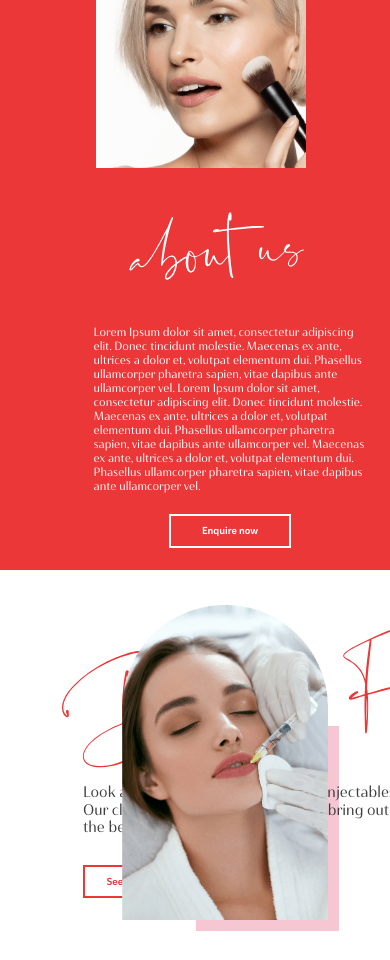
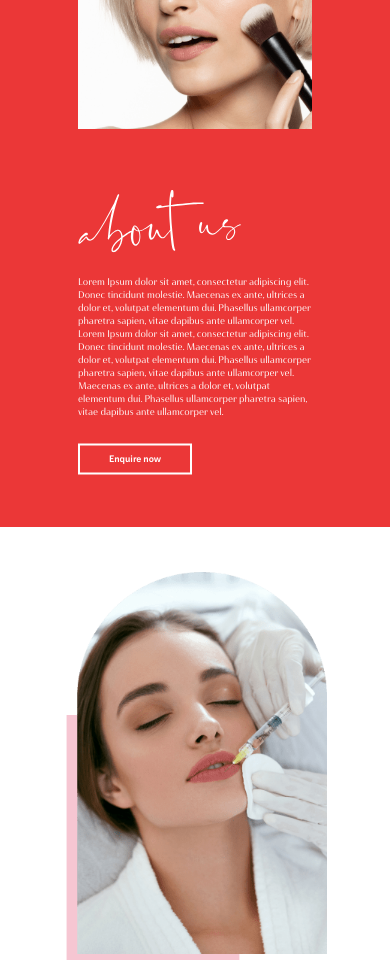
Before and after one commit to marawanthedev/Prive, a React (Create React App) app: page / in a window 390 px wide. Shown: the part 1040-2000 px from the top of the page. Built offline with nearby package versions, Linux system fonts and the light colour scheme.

Commit message:
navbar issue fixed, navbar modified to turn off if a link was clicked on, about us and offers section are now fully responsive

```diff
--- a/src/App.js
+++ b/src/App.js
@@ -7,7 +7,6 @@ function App() {
     <div className="App">
       <Route exact path="/" component={LandingPage}></Route>
       <Route path="/enquiry" component={EnquiryPage}></Route>
-
     </div>
   );
 }
--- a/src/components/AboutUs/AboutUs.css
+++ b/src/components/AboutUs/AboutUs.css
@@ -5,7 +5,7 @@
 
 .landing-about-us {
     width: 100%;
-    height: 52.5rem;
+    height: 55rem;
     background-color: #EB3737;
     display: flex;
     justify-content: flex-start;
@@ -24,7 +24,7 @@
 }
 
 .landing-about-us .left-section img {
-    transform: translate(26.5rem, -6rem);
+    transform: translate(20rem, -6rem);
 }
 
 .landing-about-us .right-section .text-content .header {
@@ -51,152 +51,120 @@
     line-height: 2.3rem;
 }
 
-@media (max-width:1320px) {
-    .landing-about-us .right-section {
-        width: 70%;
-        height: 100%;
-        padding: 0rem 10%;
+@media (max-width:1350px) {
+
+    .landing-about-us .right-section .text-content .paragraph {
+        font-size: 1.75rem;
+        line-height: 2.3rem;
+        margin-bottom: 4rem;
     }
-    .landing-about-us .right-section .text-content .paragraph {
-        color: #FFFCFC;
-        margin-bottom: 3rem;
-        font-family: haboro;
-    }
+
     .landing-about-us .left-section img {
-        transform: translate(10rem, -5rem);
+        transform: translate(15rem, -6rem);
     }
 }
 
-@media (max-width:1100px) {
-    .landing-about-us .right-section {
-        width: 70%;
-        height: 100%;
-        padding: 0rem 2%;
-        margin-left: 10rem;
+@media (max-width:1200px) {
+    .landing-about-us .right-section .text-content .paragraph {
+        font-size: 1.5rem;
+        line-height: 2rem;
+        margin-bottom: 4rem;
     }
-    .landing-about-us .right-section .text-content .paragraph {
-        line-height: 2rem;
-    }
+
     .landing-about-us .left-section img {
-        transform: translate(5rem, -9rem);
-    }
-    .landing-about-us .right-section .text-content .header img {
-        width: 25rem;
+        transform: translate(10rem, -6rem);
     }
 }
 
-@media (max-width:900px) {
+@media (max-width:1050px) {
+
+    .landing-about-us .left-section img {
+        width: 35rem;
+        transform: translate(8rem, -4rem);
+    }
+}
+
+@media (max-width:850px) {
+
+    .landing-about-us .left-section img {
+        width: 100%;
+    }
+
     .landing-about-us {
         flex-direction: column;
-        height: 100rem;
-        align-items: center;
-        width: 100%;
-    }
-    .landing-about-us .right-section {
-        width: 70%;
-        height: 100%;
-        padding: 0rem 10%;
-        display: flex;
-        flex-direction: column;
+        height: auto;
         align-items: center;
         justify-content: center;
     }
-    .landing-about-us .right-section .text-content .paragraph {
-        color: #FFFCFC;
-        margin-bottom: 3rem;
-        font-family: haboro;
-        margin-top: -6rem;
+
+    .landing-about-us .left-section,
+    .landing-about-us .right-section {
+        width: 50%;
     }
-    .landing-about-us .left-section img {
-        transform: translate(0%, -7%);
-        width: 40rem;
+
+    .landing-about-us .right-section {
+        padding: 0 0;
     }
-    .landing-about-us .right-section .text-content .header img {
-        transform: translate(12rem, -7rem);
-        margin-bottom: 0;
-    }
+
+    .landing-about-us .left-section img,
     .landing-about-us .right-section {
-        width: 80%;
-        height: 100%;
+        transform: translate(0, -7rem);
     }
 }
 
-@media (max-width:820px) {
+@media (max-width:600px) {
+
+    .landing-about-us .left-section,
     .landing-about-us .right-section {
-        width: 90%;
-        height: 100%;
+        width: 60%;
     }
-    .landing-about-us .right-section .text-content .header img {
-        transform: translate(17.5rem, -8rem);
-    }
-    .landing-about-us .right-section .text-content .paragraph {
-        margin-top: -7rem;
+
+    .landing-about-us .right-section .text-content .header {
+        width: 32rem;
     }
 }
 
-@media (max-width:720px) {
-    .landing-about-us .left-section img {
-        transform: translate(0%, -7%);
-        width: 35rem;
-    }
-    .landing-about-us .right-section .text-content .header img {
-        transform: translate(12rem, -14rem);
-    }
-    .landing-about-us .right-section .text-content .paragraph {
-        margin-top: -15rem;
-    }
-    .landing-about-us {
-        height: 92.5rem;
-        width: 100%;
-    }
-}
+@media (max-width:500px) {
 
-@media (max-width:650px) {
+    .landing-about-us .left-section img,
     .landing-about-us .right-section {
-        width: 90%;
-        height: 100%;
-    }
-    .landing-about-us .right-section .text-content .paragraph {
-        font-size: 1.7rem;
-        margin-top: -20-rem;
-    }
-    .landing-about-us .left-section img {
-        transform: translate(-4%, -7%);
-    }
-    .landing-about-us .right-section .text-content .header img {
-        transform: translate(10rem, -14rem);
-    }
-}
-
-@media (max-width:560px) {
-    .landing-about-us .right-section .text-content .header img {
-        transform: translate(0rem, -14rem);
-    }
-    .landing-about-us .left-section img {
-        transform: translate(-10%, -7%);
-    }
-    .landing-about-us .right-section {
-        width: 100%;
-        height: 100%;
-        padding: 0rem 15%;
+        transform: translate(0, -5rem);
     }
 }
 
 @media (max-width:400px) {
-    .landing-about-us .left-section img {
-        transform: translate(-10%, -7%);
-        width: 30rem;
+
+    .landing-about-us .left-section img,
+    .landing-about-us .right-section {
+        transform: translate(0, -3rem);
     }
+
+    .landing-about-us {
+        padding-bottom: 5rem;
+    }
+
+    .landing-about-us .right-section .text-content .header {
+        width: 25rem;
+    }
+
     .landing-about-us .right-section .text-content .header img {
-        transform: translate(5rem, -17rem);
+        width: 100%;
+    }
+
+    .landing-about-us .right-section .text-content .paragraph {
+        font-size: 1.5rem;
+        line-height: 2rem;
+        margin-bottom: 4rem;
     }
 }
 
-@media (max-width:320px) {
-    .landing-about-us .right-section .text-content .header img {
-        transform: translate(5rem, -17rem);
+/* @media (max-width:800px) {
+    .landing-about-us .left-section img {
+        width: 32.5rem;
+        transform: translate(6rem, -4rem);
     }
-    .landing-about-us .right-section .text-content .paragraph {
-        font-size: 1.5rem;
+
+    .landing-about-us .right-section {
+        width: 50%;
     }
-}
+} */
--- a/src/components/Offers/Offers.css
+++ b/src/components/Offers/Offers.css
@@ -9,11 +9,12 @@
       flex-direction: column;
       justify-content: center;
       align-items: center;
-      width: 70vw;
+      width: 100rem;
   }
 
   .landing-offer {
       display: flex;
+      justify-content: center;
       width: 100%;
       height: 45rem;
       margin-bottom: 10rem;
@@ -33,7 +34,7 @@
   }
 
   .landing-offer .left-side {
-      width: 60%;
+      width: 45%;
       font-family: haboro;
       margin: 0 1.25%;
   }
@@ -42,6 +43,7 @@
       margin-top: 2rem;
       align-self: start;
       margin-left: 3rem;
+
   }
 
   .landing-offer .left-side .text {
@@ -49,6 +51,7 @@
       line-height: 2.5rem;
       color: #3E3E3E;
       width: 46rem;
+      max-width: 100%;
       margin-top: 2rem;
       margin-bottom: 2rem;
       margin-left: 3rem;
@@ -56,12 +59,22 @@
   }
 
   .landing-offer .right-side {
-      width: 35%;
+      width: 45%;
       display: flex;
       align-items: center;
       justify-content: flex-end;
       position: relative;
       margin: 0 1.25%;
+  }
+
+  .landing-offer .title {
+      width: 50rem;
+      height: 20rem;
+  }
+
+  .landing-offer .title img {
+      width: 100%;
+      height: 100%;
   }
 
   .landing-offer .right-side img {
@@ -76,7 +89,7 @@
 
   .landing-offer:nth-of-type(even) .left-side {
       width: 100%;
-      padding-left: 15.5rem;
+      padding-left: 5rem;
   }
 
   .landing-offer .right-side .side-rectangle {
@@ -90,3 +103,90 @@
   .landing-offer:nth-of-type(even) .right-side .side-rectangle {
       left: -1.5rem;
   }
+
+
+  @media (max-width: 900px) {
+      .landing-offers {
+          width: 90rem;
+      }
+
+      .landing-offer .title {
+          width: 40rem;
+          height: 20rem;
+      }
+
+      .landing-offer .left-side .text {
+          font-size: 2rem;
+          width: 46rem;
+      }
+
+
+      .landing-offer .right-side img {
+          width: auto;
+          height: 100%;
+          position: relative;
+          z-index: 1;
+      }
+  }
+
+  @media (max-width: 700px) {
+
+      .landing-offers {
+          width: 50rem;
+          height: auto;
+          align-items: center;
+      }
+
+      .landing-offer {
+          width: 100%;
+          height: auto;
+          margin-bottom: 15rem;
+          /* overflow: hidden; */
+      }
+
+      .landing-offer:nth-of-type(odd),
+      .landing-offer:nth-of-type(even) {
+          flex-direction: column-reverse;
+      }
+
+      .landing-offer .left-side,
+      .landing-offer .right-side {
+          width: 95%;
+          margin: 2rem 0;
+      }
+
+      .landing-offer:nth-of-type(even) .right-side .side-rectangle {
+          left: 1rem;
+      }
+
+      .landing-offer:nth-of-type(even) .left-side {
+          width: 40rem;
+          padding-left: 0rem;
+      }
+
+  }
+
+  @media (max-width: 500px) {
+
+      .landing-offer:nth-of-type(even) .right-side .side-rectangle {
+          left: -2rem;
+      }
+
+      .landing-offers {
+          width: 45rem;
+          height: auto;
+          align-items: center;
+      }
+
+      .landing-offer .right-side img {
+          width: 90%;
+      }
+
+      .landing-offer:nth-of-type(even) .right-side .side-rectangle {
+          left: -3.25rem;
+      }
+
+      .landing-offer .right-side .side-rectangle {
+          left: -3.25rem;
+      }
+  }
--- a/src/components/Offers/Offers.jsx
+++ b/src/components/Offers/Offers.jsx
@@ -1,63 +1,57 @@
-
-import "./Offers.css"
-import DermalImg from "../../assets/images/dentalFillers.png"
-import FacialImg from "../../assets/images/facialTreatment.png"
-import PersonalImg from "../../assets/images/PersonalCare.png"
-import Button from "../button/button"
-import DermalFillers from "../../assets/svg/offers/text/Dermal Fillers.svg"
-import FacialTreatments from "../../assets/svg/offers/text/Facial Treatments.svg"
-import PersonalCare from "../../assets/svg/offers/text/Personal Care.svg"
-import sideRectangle from "../../assets/svg/sideRectangle.svg"
+import "./Offers.css";
+import DermalImg from "../../assets/images/dentalFillers.png";
+import FacialImg from "../../assets/images/facialTreatment.png";
+import PersonalImg from "../../assets/images/PersonalCare.png";
+import Button from "../button/button";
+import DermalFillers from "../../assets/svg/offers/text/Dermal Fillers.svg";
+import FacialTreatments from "../../assets/svg/offers/text/Facial Treatments.svg";
+import PersonalCare from "../../assets/svg/offers/text/Personal Care.svg";
+import sideRectangle from "../../assets/svg/sideRectangle.svg";
 const LandingOffers = () => {
-
-
   const offerData = [
     {
       title: "DermalFillers",
       text: "Look after your face with our luxury injectables. Our clinic offers face and lip fillers to bring out the best in you.",
       img: DermalImg,
-            textImg: DermalFillers
+      textImg: DermalFillers,
     },
     {
       title: "FacialTreatments",
       text: "Relax in a world of facial paradise with our specialist beautifying skin treatments to cleanse and moisturise like never before.",
       img: FacialImg,
-            textImg: FacialTreatments
-
+      textImg: FacialTreatments,
     },
     {
       title: "PersonalCare",
       text: "We look after your entire body with our list of personal care treatments. From eyebrows to IV therapy, feel your absolute best from Flair.",
       img: PersonalImg,
-            textImg: PersonalCare
-
+      textImg: PersonalCare,
     },
-    ]
+  ];
 
   return (
-
     <div className="landing-offers">
-
       {offerData.map((offer) => {
-
         return (
           <div className="landing-offer">
-
-
             <div className="left-side">
-                            <div className="title"> <img src={offer.textImg} alt="" /> </div>
+              <div
+                // style={{ backgroundImage: `url(${offer.textImg})` }}
+                className="title"
+              >
+                <img src={offer.textImg} alt="" />
+              </div>
               <p className="text">{offer.text}</p>
               <Button textContent="See Treatements" isPrimary={false}></Button>
             </div>
             <div className="right-side">
-
               <img src={offer.img} alt="" className="img" />
               <img className="side-rectangle" src={sideRectangle} alt="" />
             </div>
           </div>
-                )
+        );
       })}
     </div>
-    )
-}
+  );
+};
 export default LandingOffers;
--- a/src/components/mobileNavBar/mobileNavBar.css
+++ b/src/components/mobileNavBar/mobileNavBar.css
@@ -14,6 +14,7 @@
     /* box-shadow: 0 1rem 3rem rgba(0, 0, 0, 0.3); */
     text-align: center;
     z-index: 10000000;
+    user-select: none;
     cursor: pointer;
 }
 
@@ -27,6 +28,8 @@
     background: transparent;
     z-index: 1000000;
     transition: transform 0.8s cubic-bezier(0.86, 0, 0.07, 1);
+    user-select: none;
+
 }
 
 .navigation__nav {
@@ -59,7 +62,8 @@
     z-index: 1000000;
 }
 
-.navigation__link:link, .navigation__link:visited {
+.navigation__link:link,
+.navigation__link:visited {
     display: inline-block;
     text-decoration: none;
     padding: 1rem 2rem;
@@ -71,12 +75,14 @@
     transition: all 0.5s;
 }
 
-.navigation__link:link span, .navigation__link:visited span {
+.navigation__link:link span,
+.navigation__link:visited span {
     display: inline-block;
     margin-right: 1.5rem;
 }
 
-.navigation__link:hover, .navigation__link:active {
+.navigation__link:hover,
+.navigation__link:active {
     background-position: 100%;
     color: black;
     transform: translateX(1rem);
@@ -87,17 +93,27 @@
     background-image: radial-gradient(white, white);
 }
 
+.navigation__checkbox~.navigation__nav {
+    display: none;
+    animation: fadeOut 0.2s ease-in-out forwards;
+}
+
 .navigation__checkbox:checked~.navigation__nav {
     width: 100%;
-    opacity: 1;
+    display: block;
+    animation: fadeIn 0.2s ease-in-out forwards;
+    animation-delay: 0.4s;
 }
 
 .navigation__icon {
     position: relative;
     margin-top: 1.5rem;
+    user-select: none;
 }
 
-.navigation__icon, .navigation__icon::before, .navigation__icon::after {
+.navigation__icon,
+.navigation__icon::before,
+.navigation__icon::after {
     width: 3rem;
     height: 3px;
     background-color: #EB3737;
@@ -105,7 +121,8 @@
     transform: rotate(180deg);
 }
 
-.navigation__icon::before, .navigation__icon::after {
+.navigation__icon::before,
+.navigation__icon::after {
     content: "";
     position: absolute;
     left: 0;
@@ -120,3 +137,28 @@
 .navigation__icon::after {
     top: -1.6rem;
 }
+
+
+@keyframes fadeIn {
+    from {
+        display: none;
+        opacity: 0;
+    }
+
+    to {
+        display: block;
+        opacity: 1;
+    }
+}
+
+@keyframes fadeOut {
+    from {
+        display: block;
+        opacity: 1;
+    }
+
+    to {
+        display: none;
+        opacity: 0;
+    }
+}
--- a/src/index.css
+++ b/src/index.css
@@ -26,19 +26,31 @@ body {
 
 @media (max-width: 1100px) {
   html {
-    font-size: 9px;
+    font-size: 8.5px;
   }
 }
 
-@media (max-width: 830px) {
+@media (max-width: 950px) {
   html {
     font-size: 8px;
+  }
+}
+
+@media (max-width: 750px) {
+  html {
+    font-size: 7.5px;
   }
 }
 
 @media (max-width:500px) {
   html {
     font-size: 7px;
+  }
+}
+
+@media (max-width:400px) {
+  html {
+    font-size: 6.5px;
   }
 }
 
```
Also changed, not shown: src/components/mobileNavBar/mobileNavBar.jsx (+31 -24 lines). Lines whose indentation alone changed are shown as unchanged.
